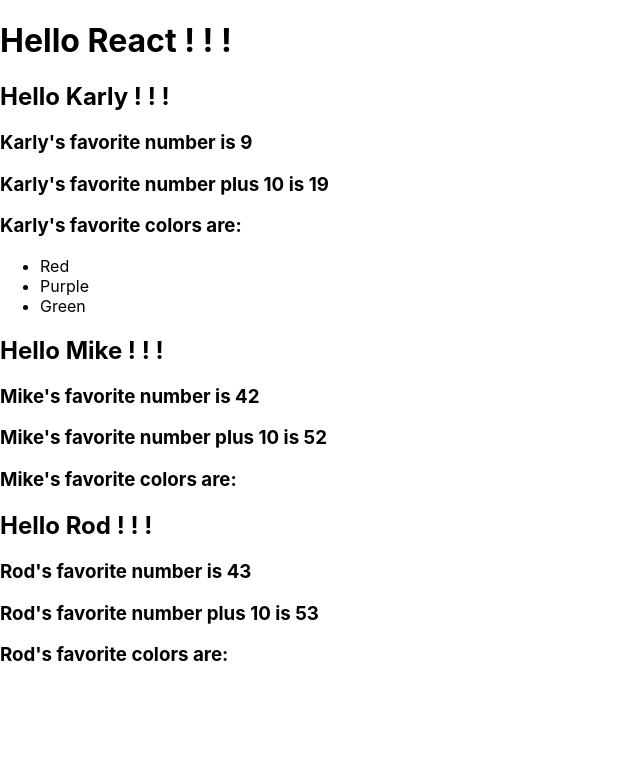
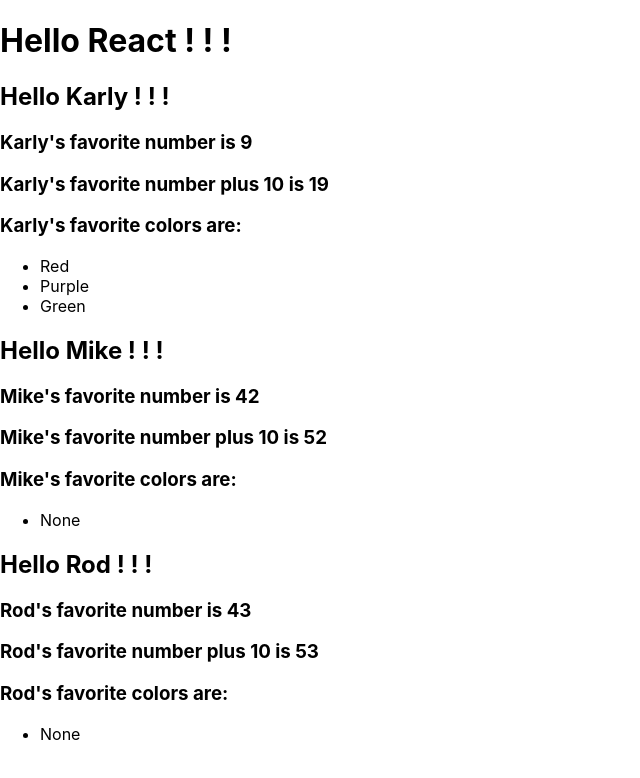
Before and after one commit to 2021-spring-acloud-tu/learning-react, a React (Create React App) app: page / in a window 1280 px wide. Shown: the top 778 px of the page, without its empty margins (0-640 px from the left). Built offline with nearby package versions, Linux system fonts and the light colour scheme.

Commit message:
Show none for greeting without favorite colors...

```diff
--- a/src/Greeting.js
+++ b/src/Greeting.js
@@ -20,6 +20,7 @@ export const Greeting = (props) => {
             </h3>
             <ul>
                 {props.favoriteColors && props.favoriteColors.map(x => <li>{x}</li>)}
+                {!props.favoriteColors && <li>None</li>}
             </ul>
         </>
     );
```
